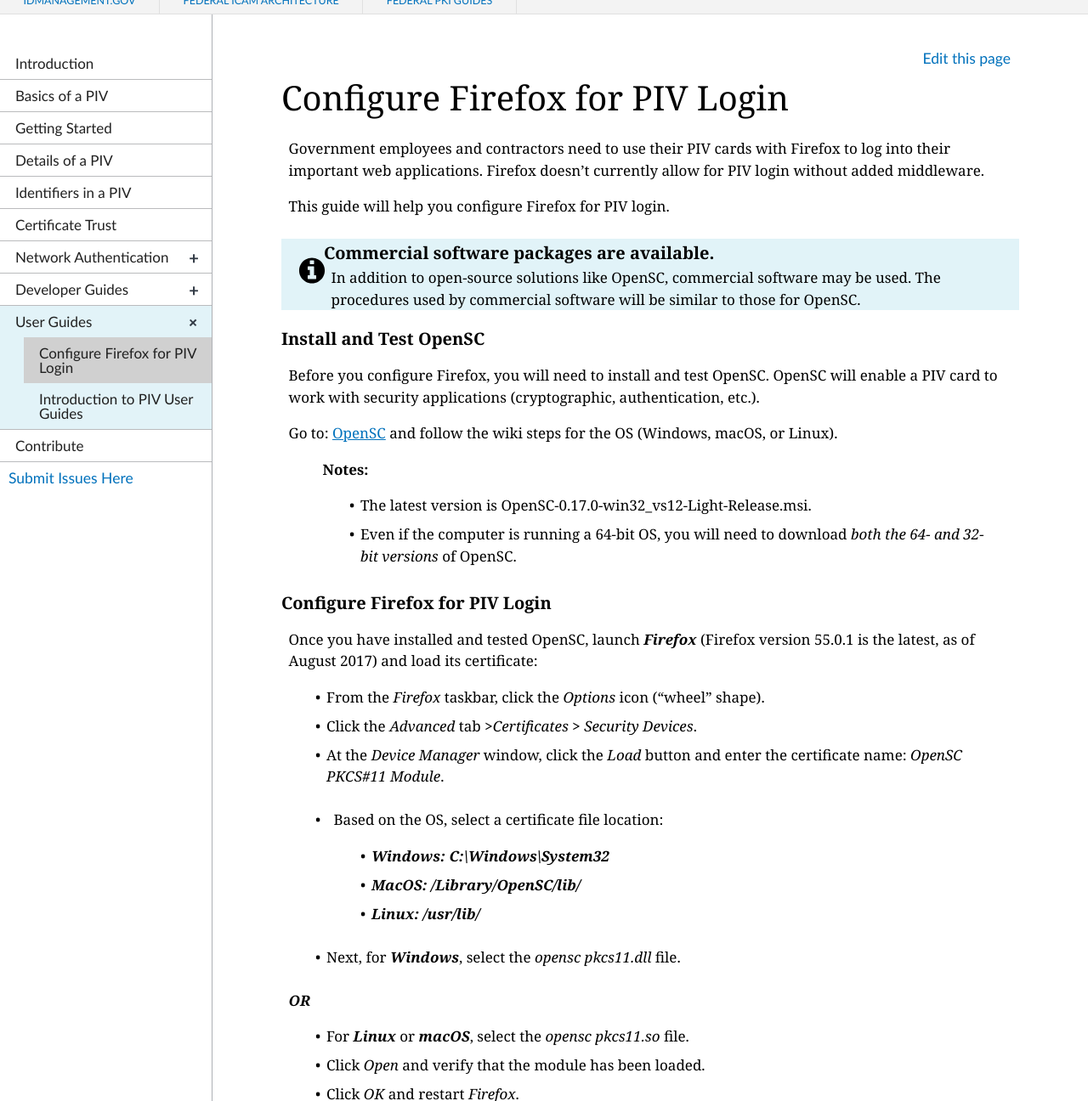
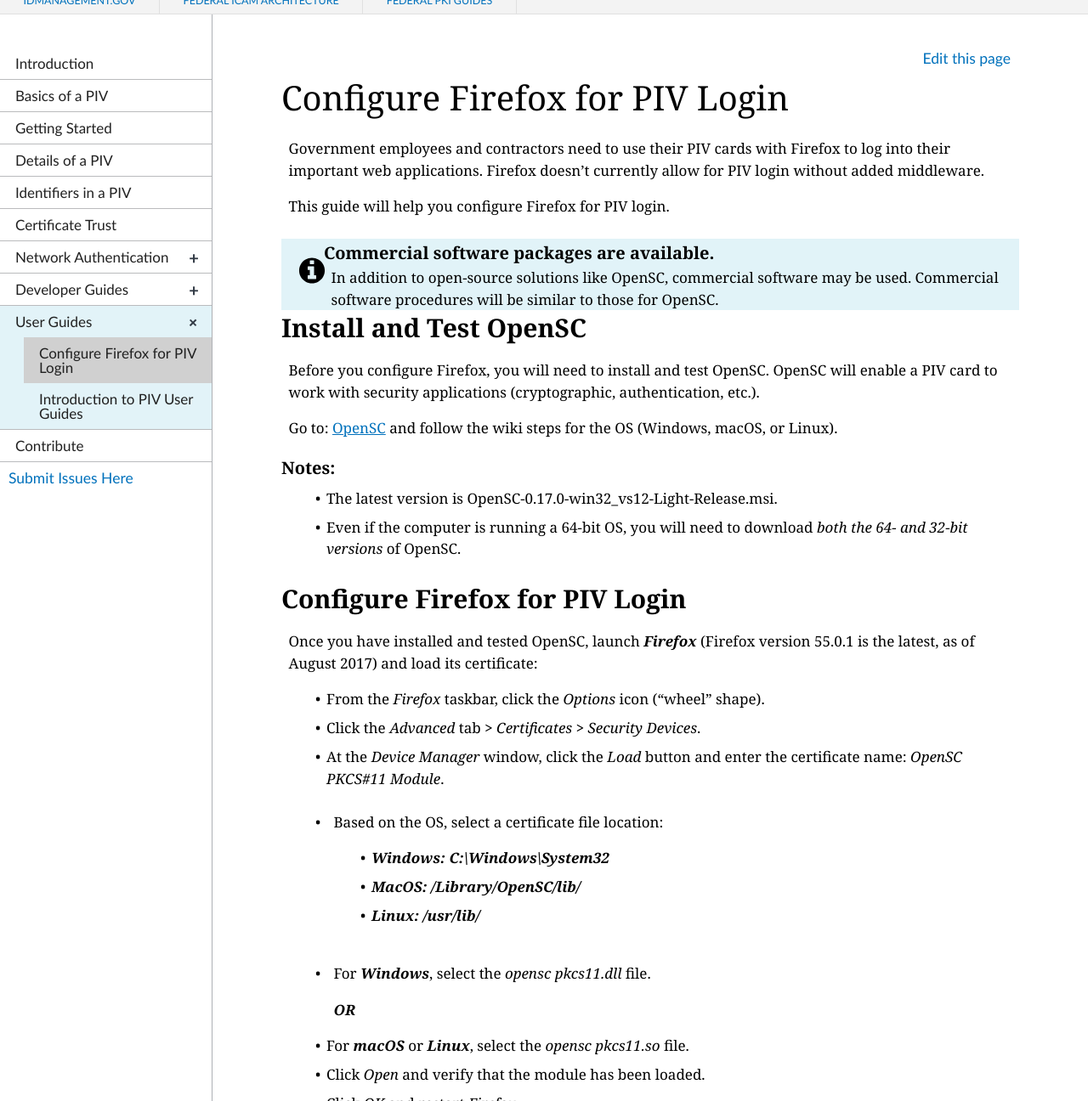
Before and after one commit to GSA/piv-guides, a Jekyll site: the page built from _userconfig/1_firefox.md, in a window 1280 px wide and 1400 px high, cut to the strip 104-1400 px from the top of the window. Shown: the whole strip at 85% size. Built offline with Jekyll 4.4.1, drawn with Linux system fonts in a browser that asks for light colours; nearby versions of some CDN libraries.

Commit message:
Update 1_firefox.md
Additional wording tweaks and web-rendering fixes.

```diff
--- a/_userconfig/1_firefox.md
+++ b/_userconfig/1_firefox.md
@@ -9,24 +9,24 @@
 
 This guide will help you configure Firefox for PIV login.
 
-{% include alert-info.html heading="Commercial software packages are available." content=" In addition to open-source solutions like OpenSC, commercial software may be used. The procedures used by commercial software will be similar to those for OpenSC." %}
+{% include alert-info.html heading="Commercial software packages are available." content=" In addition to open-source solutions like OpenSC, commercial software may be used. Commercial software procedures will be similar to those for OpenSC." %}
 
-### Install and Test OpenSC
+## Install and Test OpenSC
 
 Before you configure Firefox, you will need to install and test OpenSC. OpenSC will enable a PIV card to work with security applications (cryptographic, authentication, etc.).
 
 Go to:  [OpenSC](https://github.com/OpenSC/OpenSC/wiki) and follow the wiki steps for the OS (Windows, macOS, or Linux).
 
-> **Notes:**
-  * The latest version is OpenSC-0.17.0-win32_vs12-Light-Release.msi.
-  * Even if the computer is running a 64-bit OS, you will need to download _both the 64- and 32-bit versions_ of OpenSC.
+### Notes:
+* The latest version is OpenSC-0.17.0-win32_vs12-Light-Release.msi.
+* Even if the computer is running a 64-bit OS, you will need to download _both the 64- and 32-bit versions_ of OpenSC.
 
-### Configure Firefox for PIV Login
+## Configure Firefox for PIV Login
 
 Once you have installed and tested OpenSC, launch **_Firefox_** (Firefox version 55.0.1 is the latest, as of August 2017) and load its certificate:
 
 * From the _Firefox_ taskbar, click the _Options_ icon ("wheel" shape).
-* Click the _Advanced_ tab **>** _Certificates **>** Security Devices_.
+* Click the _Advanced_ tab **>**&nbsp;_Certificates **>** Security Devices_.
 * At the _Device Manager_ window, click the _Load_ button and enter the certificate name: _OpenSC PKCS#11 Module_.
 * Based on the OS, select a certificate file location:
 
@@ -34,15 +34,15 @@
   * **_MacOS: /Library/OpenSC/lib/_**
   * **_Linux: /usr/lib/_**
 
-* Next, for **_Windows_**, select the _opensc pkcs11.dll_ file.
+* For **_Windows_**, select the _opensc pkcs11.dll_ file.
 
-**_OR_**
+  **_OR_**
 
-* For **_Linux_** or **_macOS_**, select the _opensc pkcs11.so_ file.
+* For **_macOS_** or **_Linux_**, select the _opensc pkcs11.so_ file.
 * Click _Open_ and verify that the module has been loaded.
 * Click _OK_ and restart _Firefox_.
 * Next, browse to a web application that requires a PIV login.
 
-> Firefox will prompt you to select the PIV card's certificate.
+> _Firefox will prompt you to select the PIV card's certificate._
 
 * Select the certificate and use a test PIV card to log into the web application. <!--Is loading the certificate is a one-time step for a user's computer or does cert need to be reloaded each time the user needs to log in with a PIV?-->
```
